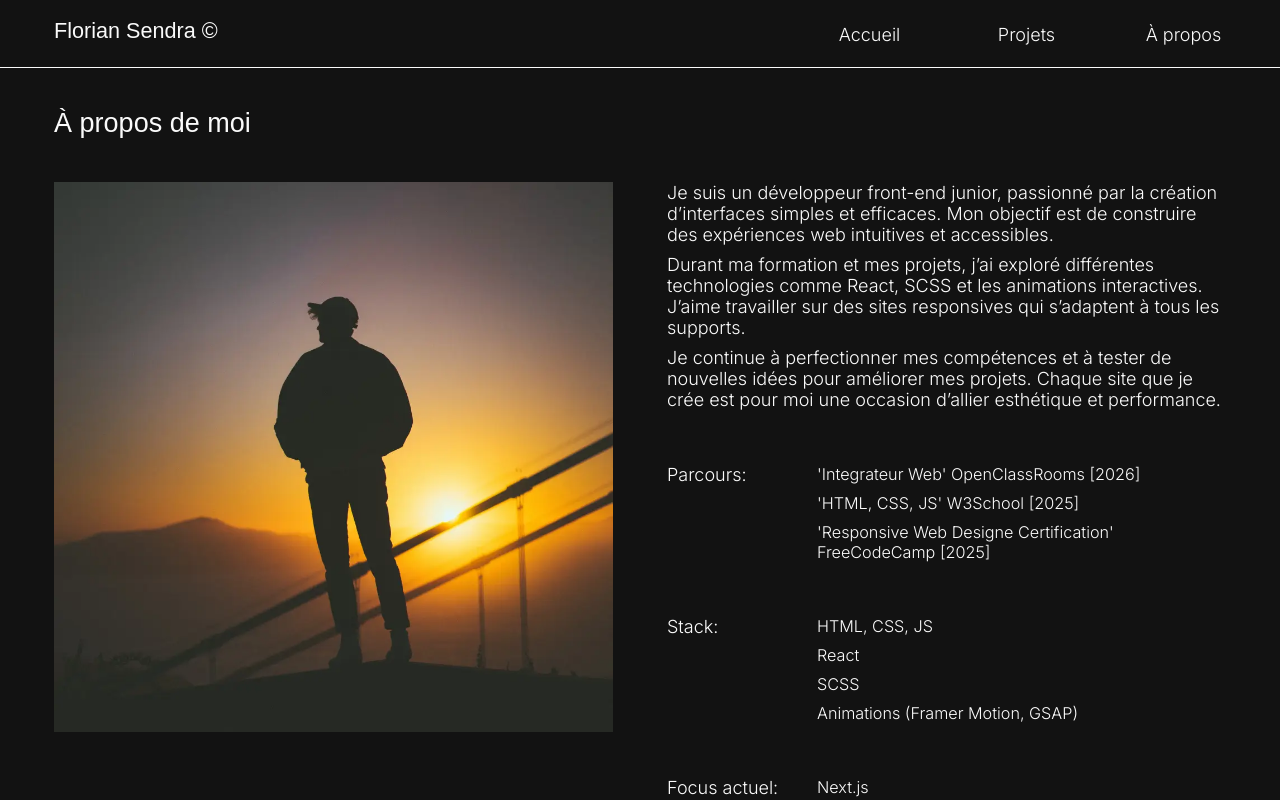
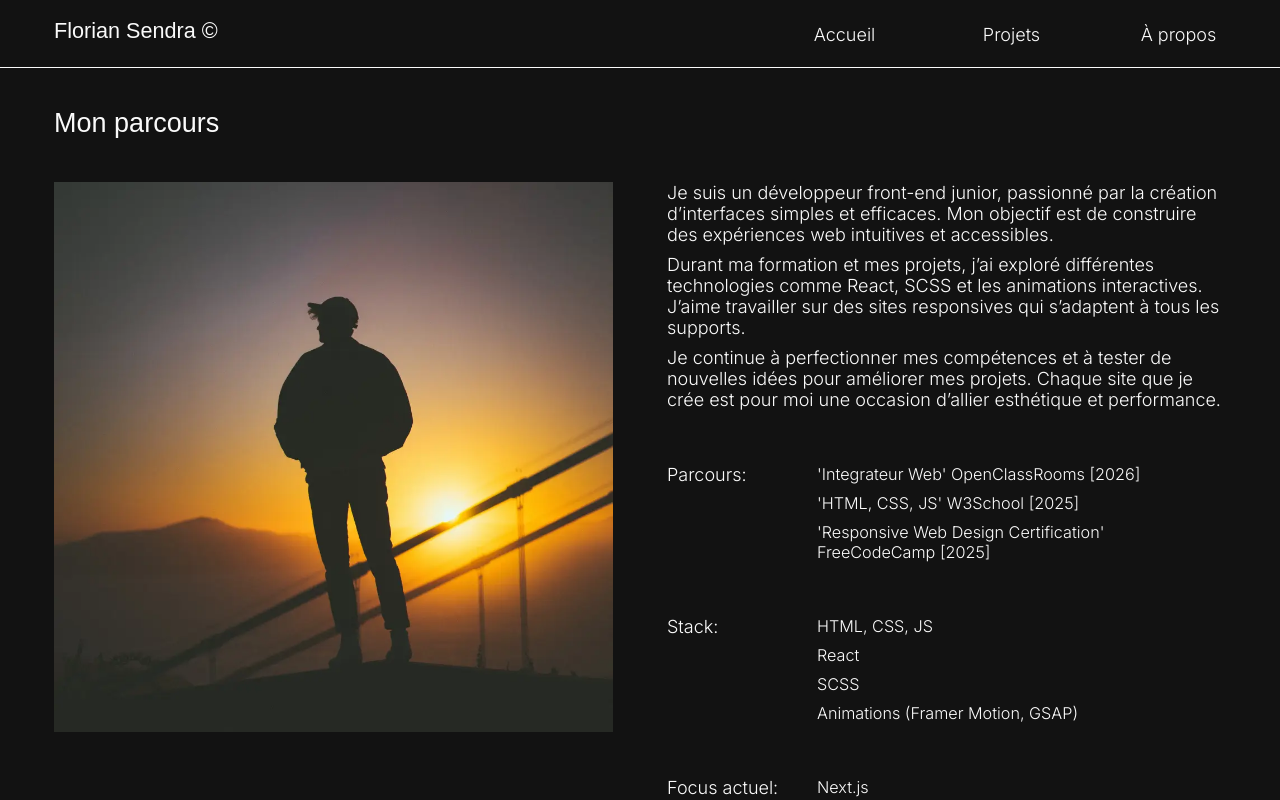
Before and after one commit to Flow2510/portfolio-03, a React (Vite) app: page /about in a window 1280 px wide. Shown: the top 800 px of the page. Built offline with nearby package versions, Linux system fonts and the light colour scheme; the HTML template or start-up script is replaced by a standard one; a web font is replaced by a local one.

Commit message:
correction de fautes, changement de quelques titres, quelques corrections css pour la police

```diff
--- a/src/components/header/header.scss
+++ b/src/components/header/header.scss
@@ -49,7 +49,7 @@
             color: #fafafa;
             text-decoration: none;
             display: flex;
-            width: 85px;
+            width: 95px;
             justify-content: center;
 
             &--hover{
--- a/src/components/hero/hero.scss
+++ b/src/components/hero/hero.scss
@@ -33,6 +33,7 @@
 
         &-title{
             font-size: 2.5rem;
+            line-height: 100%;
             max-width: 550px;
 
             @media screen and (min-width:768px){
--- a/src/components/presentation/presentation.jsx
+++ b/src/components/presentation/presentation.jsx
@@ -9,7 +9,7 @@ export default function Presentation() {
     const stud = [
         "'Integrateur Web' OpenClassRooms [2026]",
         "'HTML, CSS, JS' W3School [2025]",
-        "'Responsive Web Designe Certification' FreeCodeCamp [2025]",
+        "'Responsive Web Design Certification' FreeCodeCamp [2025]",
     ];
 
     const comp = [
@@ -34,7 +34,7 @@ export default function Presentation() {
     return(
         <section className='presentation'>
             <h2>
-                <FadeInText text={"À propos de moi"}/>
+                <FadeInText text={"Mon parcours"}/>
             </h2>
             <div className='presentation__wrapper'>
                 <div className='presentation__container'>
```
